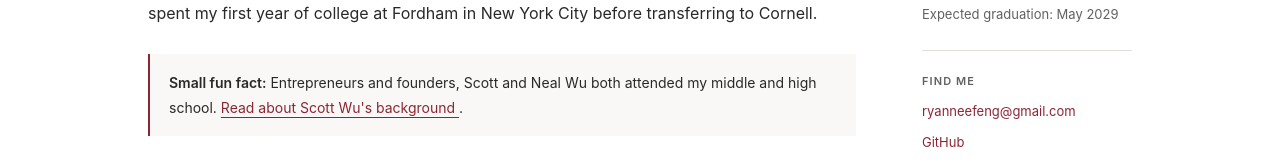
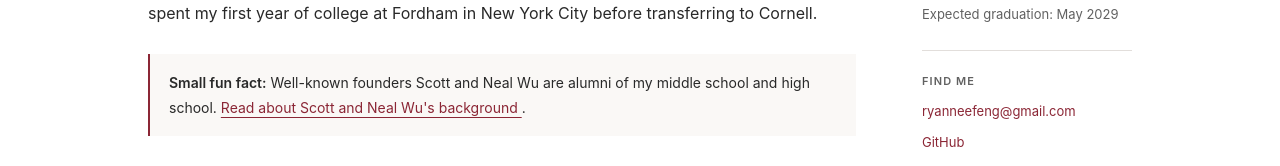
Before and after one commit to ryanneefeng/ryanneefeng.github.io, a plain HTML site: page about.html in a window 1280 px wide. Shown: the part 449-615 px from the top of the page. Drawn offline with Linux system fonts and the light colour scheme.

Commit message:
Update fun fact about Scott and Neal Wu

```diff
--- a/about.html
+++ b/about.html
@@ -32,7 +32,7 @@
         <h1>About me</h1>
         <p class="lead">I’m Ryan, a sophomore at Cornell. I grew up in Baton Rouge, Louisiana, where I lived my whole life before heading to university.</p>
         <p>I attended Baton Rouge Magnet High School where I graduated as 1 of 3 Valedictorians. I then spent my first year of college at Fordham in New York City before transferring to Cornell.</p>
-        <div class="note"><p><strong> Small fun fact:</strong> Entrepreneurs and founders, Scott and Neal Wu both attended my middle and high school. <a href="https://en.wikipedia.org/wiki/Scott_Wu">Read about Scott Wu's background </a>.</p></div>
+        <div class="note"><p><strong> Small fun fact:</strong> Well-known founders Scott and Neal Wu are alumni of my middle school and high school. <a href="https://en.wikipedia.org/wiki/Scott_Wu">Read about Scott and Neal Wu's background </a>.</p></div>
         <h2>A lot of time in the pool</h2>
         <p>Swimming was a big part of my life growing up. I swam competitively for fourteen years before retiring from competition at seventeen. During that time, I became a three-time state champion and competed in LHSAA Division I varsity swimming for four years.</p>
         <p>I still enjoy swimming, along with weightlifting. At Cornell, I’m involved in the Barbell Club; at Fordham, I also participated in Heavyweight Crew.</p>
```
